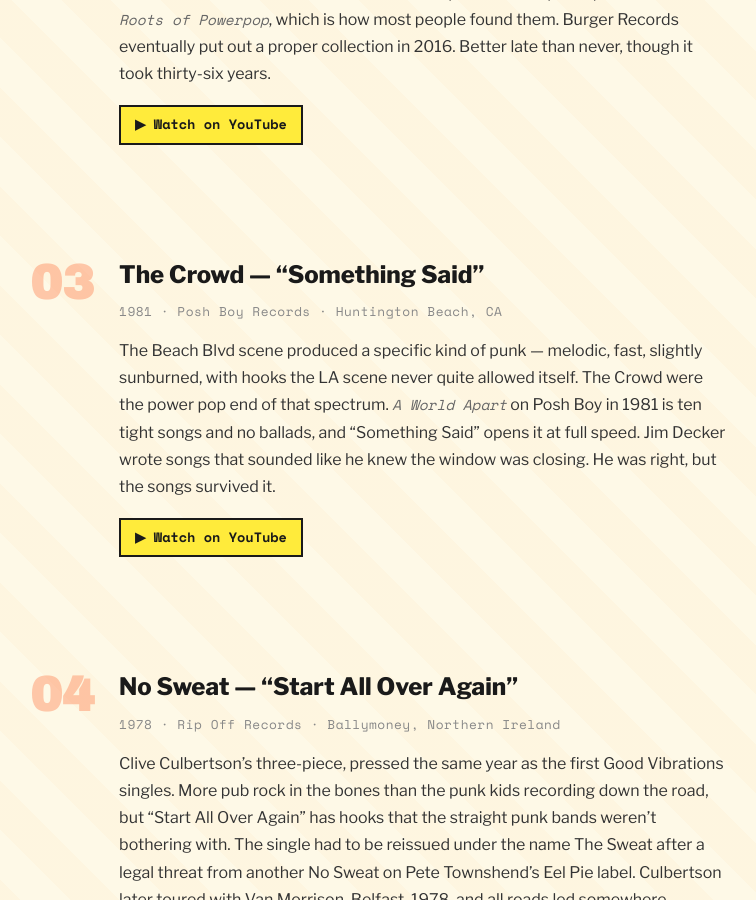
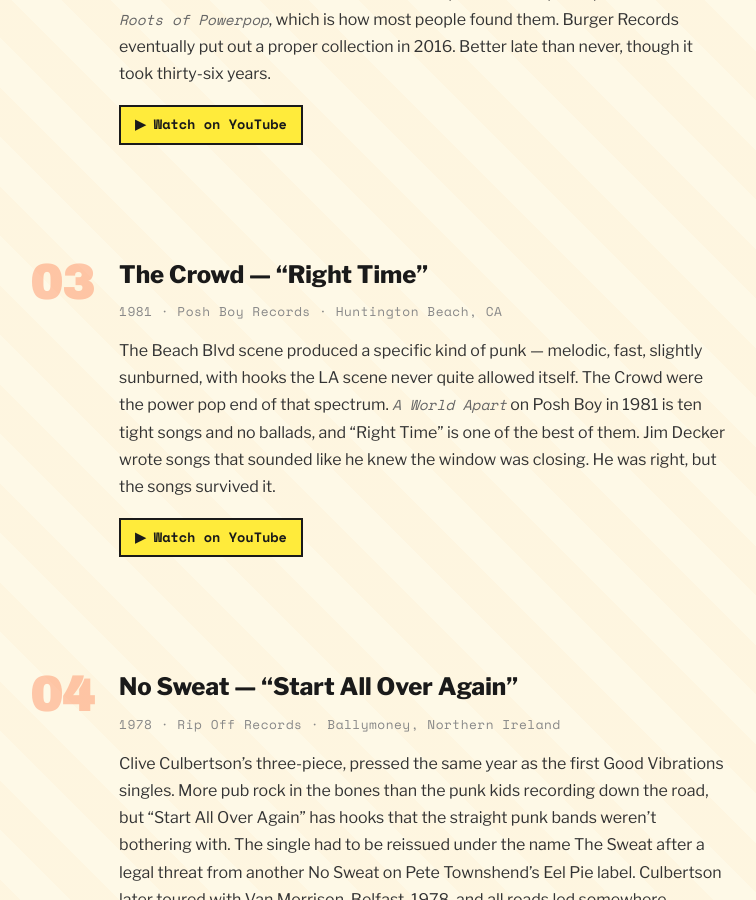
Before and after one commit to michaelgpearce/mike2000, a Jekyll site: the page built from posts/016-parts-unknown.html, in a window 1280 px wide and 900 px high, scrolled down 1354 px. Shown: the whole window, without its empty margins (260-1016 px from the left). Built offline with Jekyll 4.4.1, drawn with Linux system fonts in a browser that asks for light colours.

Commit message:
Post 016: fix track 3 title to Right Time

```diff
--- a/posts/016-parts-unknown.html
+++ b/posts/016-parts-unknown.html
@@ -39,9 +39,9 @@
     <li class="track">
       <div class="track-number">03</div>
       <div class="track-info">
-        <h2 class="track-title">The Crowd &mdash; &ldquo;Something Said&rdquo;</h2>
+        <h2 class="track-title">The Crowd &mdash; &ldquo;Right Time&rdquo;</h2>
         <div class="track-meta">1981 &middot; Posh Boy Records &middot; Huntington Beach, CA</div>
-        <p class="track-desc">The Beach Blvd scene produced a specific kind of punk &mdash; melodic, fast, slightly sunburned, with hooks the LA scene never quite allowed itself. The Crowd were the power pop end of that spectrum. <em>A World Apart</em> on Posh Boy in 1981 is ten tight songs and no ballads, and &ldquo;Something Said&rdquo; opens it at full speed. Jim Decker wrote songs that sounded like he knew the window was closing. He was right, but the songs survived it.</p>
+        <p class="track-desc">The Beach Blvd scene produced a specific kind of punk &mdash; melodic, fast, slightly sunburned, with hooks the LA scene never quite allowed itself. The Crowd were the power pop end of that spectrum. <em>A World Apart</em> on Posh Boy in 1981 is ten tight songs and no ballads, and &ldquo;Right Time&rdquo; is one of the best of them. Jim Decker wrote songs that sounded like he knew the window was closing. He was right, but the songs survived it.</p>
         <a class="yt-link" href="https://www.youtube.com/watch?v=aHWSIVUdCI4" target="_blank">&#9654; Watch on YouTube</a>
       </div>
     </li>
```
